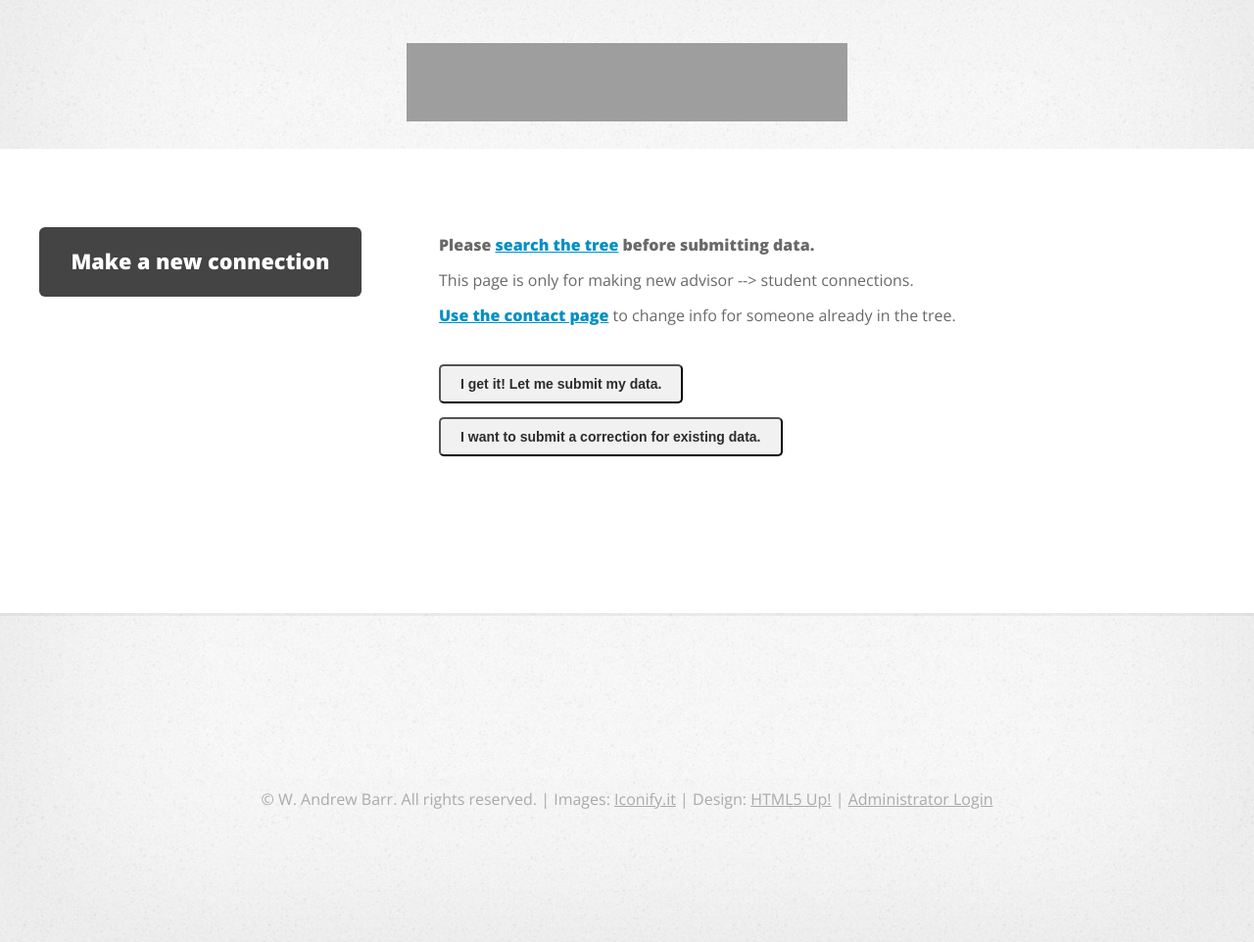
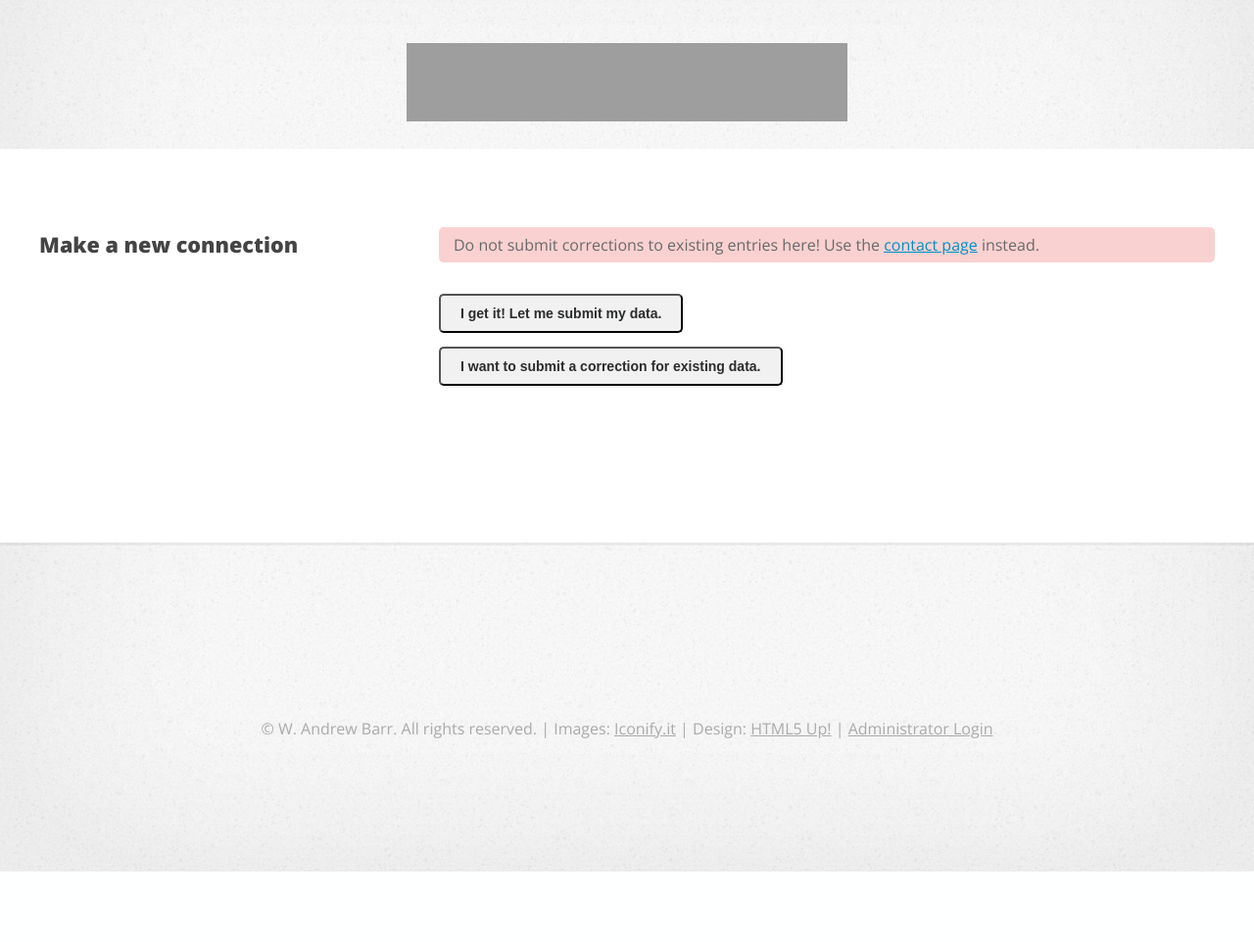
Before and after one commit to wabarr/physanth-phylogeny, a Django app: page /submit/ in a window 1280 px wide. Shown: the part 94-1056 px from the top of the page at 98% size. After the commit the page ends 984 px from the top, so only its background shows below. Run offline with Django 3.2, Linux system fonts and the light colour scheme; data that the repository does not hold is empty; parts of the project's set-up code (start-up, migrations or seed data) failed here and were passed over; some libraries are stand-ins or nearby versions; grey boxes are pictures that could not be loaded.

Commit message:
update styles

```diff
--- a/academicPhylogeny/templates/newContact.html
+++ b/academicPhylogeny/templates/newContact.html
@@ -13,7 +13,7 @@
 
 					<!-- Sidebar -->
 						<div id="sidebar">
-                        <article><li class="button customColor">Corrections & Comments</li></article>
+                        <h3>Corrections & Comments</h3>
 
 
 						</div>
@@ -29,7 +29,7 @@
                 {% endfor %}
                 </ul>
                 {% endif %}
-                    <p class="customMessage">To add data for someone not yet appearing on the tree, use the <a style="font-weight:bold; color:#20b0e5;" href="/submit/">submit form</a> instead.</p>
+                    <p class="customMessage">To add data for someone not yet appearing on the tree, use the <a href="/submit/">submit form</a> instead.</p>
 
                         <div class="EightyPercentWidthGreyContainer">
                         <form action="." method="post">{% csrf_token %}
--- a/academicPhylogeny/templates/submit_data.html
+++ b/academicPhylogeny/templates/submit_data.html
@@ -13,7 +13,7 @@
 
 					<!-- Sidebar -->
 						<div id="sidebar">
-                        <article><li class="button customColor">Make a new connection</li></article>
+                        <h3>Make a new connection<h3>
 						</div>
 
 				</div>
@@ -26,8 +26,8 @@
                     </ul>
                 {% endif %}
                 <article>
-                <p><span style="font-weight: bold;">Please <a href="/search/">search the tree</a> before submitting data.</span><br> This page is only for making new advisor --> student connections.<br>
-                    <span style="font-weight: bold;"><a href="/contact/">Use the contact page</a> </span>to change info for someone already in the tree.</p>
+                    <p class="customMessage">Do not submit corrections to existing entries here! Use the <a href="/contact/">contact page</a> instead.<p>
+
 
                 <input class="customsubmit" type="button" value="I get it! Let me submit my data." onclick="$('#submitForm,#submitFormContainer').show();"/>
                 <input class="customsubmit" type="button" value="I want to submit a correction for existing data." onclick="window.location.href='/contact/'"/>
```
Also changed, not shown: academicPhylogeny/templates/explore.html (+6 -6 lines).
